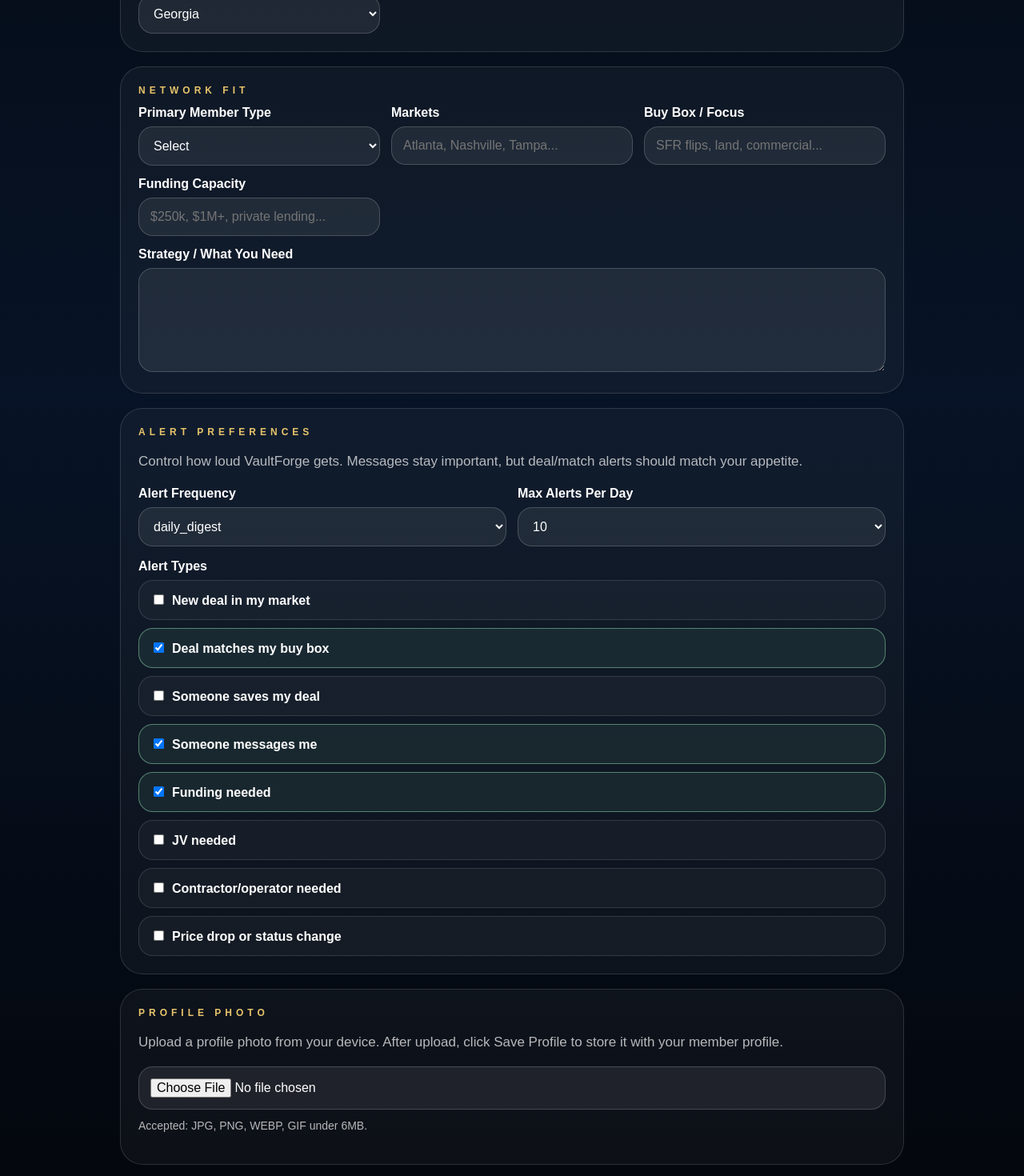
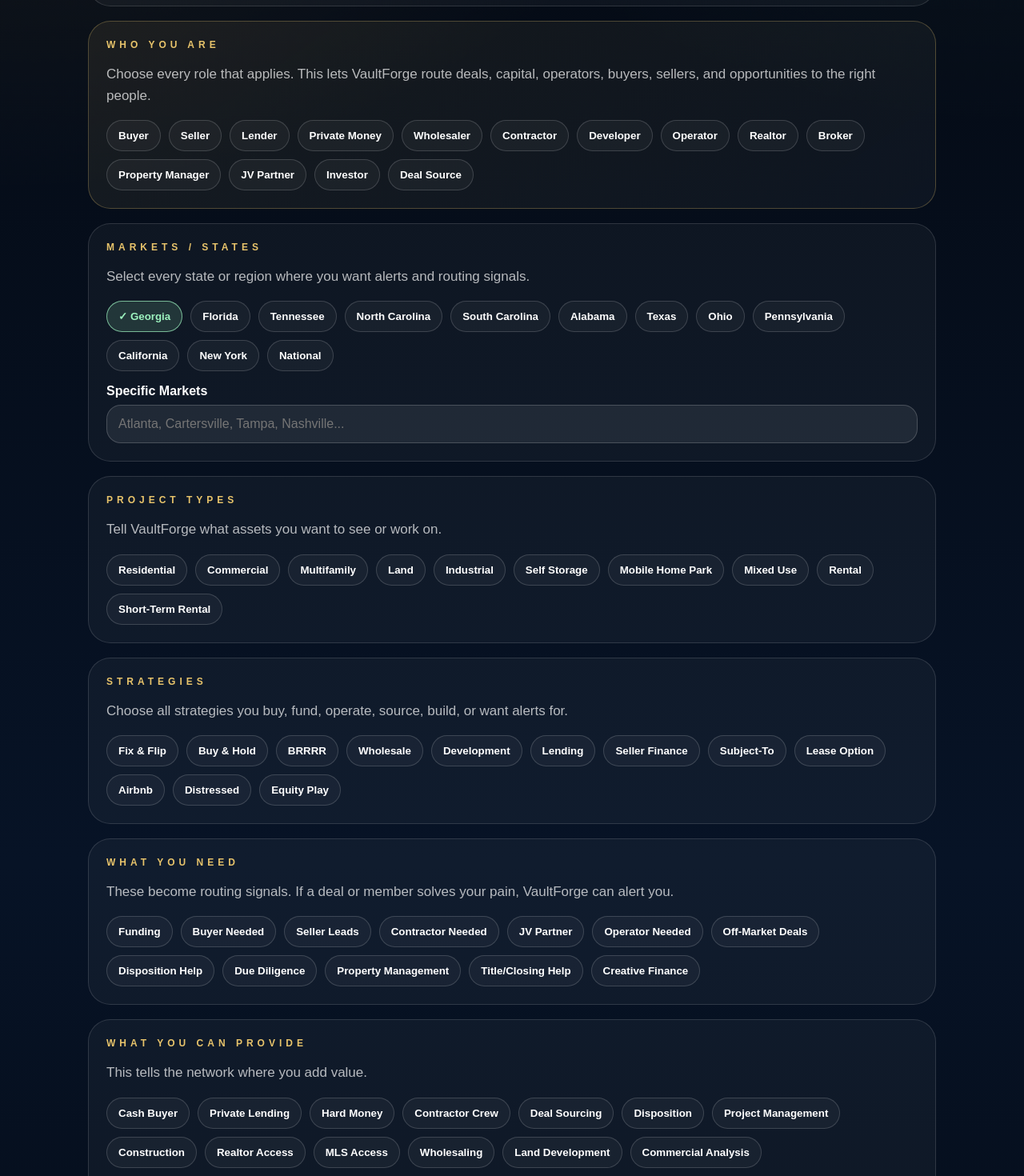
Before and after one commit to bcrsoutheast-lang/vaultforge-full, a Next.js app: page /profile in a window 1280 px wide. Shown: the part 900-2370 px from the top of the page at 80% size. Built offline with nearby package versions, Linux system fonts and the light colour scheme.

Commit message:
Add files via upload

```diff
--- a/app/profile/page.tsx
+++ b/app/profile/page.tsx
@@ -6,41 +6,119 @@
 
 const PROFILE_BUCKET = "profile-photo";
 
-const states = [
+const STATE_OPTIONS = [
   "Georgia",
+  "Florida",
   "Tennessee",
-  "Florida",
   "North Carolina",
   "South Carolina",
+  "Alabama",
   "Texas",
-  "Alabama",
+  "Ohio",
+  "Pennsylvania",
   "California",
   "New York",
-  "Ohio",
-  "Pennsylvania",
-  "Other",
+  "National",
 ];
 
-const memberTypes = [
+const MEMBER_TYPE_OPTIONS = [
   "Buyer",
+  "Seller",
   "Lender",
+  "Private Money",
+  "Wholesaler",
   "Contractor",
-  "Wholesaler",
   "Developer",
   "Operator",
+  "Realtor",
+  "Broker",
+  "Property Manager",
+  "JV Partner",
+  "Investor",
   "Deal Source",
-  "Investor",
 ];
 
-const alertTypeOptions = [
+const PROPERTY_TYPE_OPTIONS = [
+  "Residential",
+  "Commercial",
+  "Multifamily",
+  "Land",
+  "Industrial",
+  "Self Storage",
+  "Mobile Home Park",
+  "Mixed Use",
+  "Rental",
+  "Short-Term Rental",
+];
+
+const STRATEGY_OPTIONS = [
+  "Fix & Flip",
+  "Buy & Hold",
+  "BRRRR",
+  "Wholesale",
+  "Development",
+  "Lending",
+  "Seller Finance",
+  "Subject-To",
+  "Lease Option",
+  "Airbnb",
+  "Distressed",
+  "Equity Play",
+];
+
+const NEED_OPTIONS = [
+  "Funding",
+  "Buyer Needed",
+  "Seller Leads",
+  "Contractor Needed",
+  "JV Partner",
+  "Operator Needed",
+  "Off-Market Deals",
+  "Disposition Help",
+  "Due Diligence",
+  "Property Management",
+  "Title/Closing Help",
+  "Creative Finance",
+];
+
+const CAN_PROVIDE_OPTIONS = [
+  "Cash Buyer",
+  "Private Lending",
+  "Hard Money",
+  "Contractor Crew",
+  "Deal Sourcing",
+  "Disposition",
+  "Project Management",
+  "Construction",
+  "Realtor Access",
+  "MLS Access",
+  "Wholesaling",
+  "Land Development",
+  "Commercial Analysis",
+  "Local Market Knowledge",
+];
+
+const ALERT_TYPE_OPTIONS = [
+  "Deal matches my buy box",
   "New deal in my market",
-  "Deal matches my buy box",
+  "Buyer match",
+  "Funding match",
+  "Contractor/operator match",
+  "JV opportunity",
+  "Distressed opportunity",
+  "High-margin deal",
   "Someone saves my deal",
   "Someone messages me",
-  "Funding needed",
-  "JV needed",
-  "Contractor/operator needed",
   "Price drop or status change",
+  "AI opportunity signal",
+];
+
+const ALERT_FREQUENCIES = [
+  { label: "Instant", value: "instant" },
+  { label: "High Priority Only", value: "high_priority" },
+  { label: "Daily Digest", value: "daily_digest" },
+  { label: "Weekly Digest", value: "weekly_digest" },
+  { label: "Silent Mode", value: "off" },
 ];
 
 const page: React.CSSProperties = {
@@ -52,7 +130,7 @@
   fontFamily: "Arial, sans-serif",
 };
 
-const wrap: React.CSSProperties = { maxWidth: 980, margin: "0 auto" };
+const wrap: React.CSSProperties = { maxWidth: 1060, margin: "0 auto" };
 
 const hero: React.CSSProperties = {
   border: "1px solid rgba(232,196,107,.30)",
@@ -69,6 +147,13 @@
   borderRadius: 28,
   padding: 22,
   marginBottom: 18,
+};
+
+const goldPane: React.CSSProperties = {
+  ...pane,
+  border: "1px solid rgba(232,196,107,.28)",
+  background:
+    "linear-gradient(145deg, rgba(232,196,107,.08), rgba(255,255,255,.035))",
 };
 
 const grid: React.CSSProperties = {
@@ -134,30 +219,50 @@
   fontSize: 17,
 };
 
+const chipWrap: React.CSSProperties = {
+  display: "flex",
+  flexWrap: "wrap",
+  gap: 10,
+};
+
+function readCookie(name: string) {
+  if (typeof document === "undefined") return "";
+  const match = document.cookie
+    .split(";")
+    .map((part) => part.trim())
+    .find((part) => part.startsWith(`${name}=`));
+
+  if (!match) return "";
+
+  try {
+    return decodeURIComponent(match.slice(name.length + 1));
+  } catch {
+    return match.slice(name.length + 1);
+  }
+}
+
 function getEmail() {
   if (typeof window === "undefined") return "";
   return (
     localStorage.getItem("vf_email") ||
     sessionStorage.getItem("vf_email") ||
+    readCookie("vf_email") ||
     ""
   )
     .trim()
     .toLowerCase();
 }
 
-function splitList(value: any) {
-  if (Array.isArray(value)) return value.join(", ");
-  return String(value || "");
-}
-
-function arrayValue(value: any): string[] {
-  if (Array.isArray(value)) return value.map(String);
+function asArray(value: any): string[] {
+  if (Array.isArray(value)) return value.map(String).map((x) => x.trim()).filter(Boolean);
 
   if (typeof value === "string" && value.trim()) {
     try {
       const parsed = JSON.parse(value);
-      if (Array.isArray(parsed)) return parsed.map(String);
-    } catch {}
+      if (Array.isArray(parsed)) return parsed.map(String).map((x) => x.trim()).filter(Boolean);
+    } catch {
+      // continue
+    }
 
     return value
       .split(",")
@@ -168,10 +273,28 @@
   return [];
 }
 
+function joinList(value: any) {
+  return asArray(value).join(", ");
+}
+
 function completionScore(form: Record<string, any>) {
   const required = ["email", "full_name", "phone", "role", "city", "state"];
-  const done = required.filter((key) => String(form[key] || "").trim()).length;
-  return Math.round((done / required.length) * 100);
+  const requiredDone = required.filter((key) => String(form[key] || "").trim()).length;
+
+  const intelligenceFields = [
+    form.member_types?.length,
+    form.buy_box_states?.length,
+    form.buy_box_types?.length,
+    form.buy_box_strategies?.length,
+    form.needs?.length,
+    form.can_provide?.length,
+  ];
+
+  const intelligenceDone = intelligenceFields.filter(Boolean).length;
+  const base = (requiredDone / required.length) * 70;
+  const smart = (intelligenceDone / intelligenceFields.length) * 30;
+
+  return Math.round(base + smart);
 }
 
 function safeFileName(value: string) {
@@ -213,6 +336,11 @@
   });
 }
 
+function toggleInList(list: string[], value: string) {
+  if (list.includes(value)) return list.filter((item) => item !== value);
+  return [...list, value];
+}
+
 export default function ProfilePage() {
   const [form, setForm] = useState<Record<string, any>>({
     email: "",
@@ -223,18 +351,19 @@
     city: "",
     state: "Georgia",
     markets: "",
-    member_types: "",
     buy_box: "",
     funding_capacity: "",
     strategy: "",
     profile_photo_url: "",
     alert_frequency: "daily_digest",
     max_alerts_per_day: "10",
-    alert_types: [
-      "Deal matches my buy box",
-      "Someone messages me",
-      "Funding needed",
-    ],
+    alert_types: ["Deal matches my buy box", "Someone messages me", "Funding needed"],
+    member_types: ["Buyer"],
+    buy_box_states: ["Georgia"],
+    buy_box_types: [],
+    buy_box_strategies: [],
+    needs: [],
+    can_provide: [],
   });
 
   const [status, setStatus] = useState("Loading profile...");
@@ -248,19 +377,11 @@
     setForm((current) => ({ ...current, [key]: value }));
   }
 
-  function toggleAlertType(type: string) {
-    const current: string[] = Array.isArray(form.alert_types)
-      ? form.alert_types
-      : [];
-
-    if (current.includes(type)) {
-      update(
-        "alert_types",
-        current.filter((item) => item !== type)
-      );
-    } else {
-      update("alert_types", [...current, type]);
-    }
+  function toggle(key: string, value: string) {
+    setForm((current) => {
+      const currentList = asArray(current[key]);
+      return { ...current, [key]: toggleInList(currentList, value) };
+    });
   }
 
   async function uploadProfilePhoto(file: File) {
@@ -334,25 +455,37 @@
       const data = await res.json();
       const profile = data?.profile || {};
 
+      const loadedMemberTypes = asArray(profile.member_types || profile.memberTypes);
+      const loadedStates = asArray(profile.buy_box_states || profile.markets || profile.market_states);
+      const loadedTypes = asArray(profile.buy_box_types || profile.property_types || profile.asset_types);
+      const loadedStrategies = asArray(profile.buy_box_strategies || profile.strategies);
+      const loadedNeeds = asArray(profile.needs || profile.deal_needs || profile.what_i_need);
+      const loadedProvide = asArray(profile.can_provide || profile.what_i_provide);
+
       setForm({
         email: profile.email || email,
         full_name: profile.full_name || profile.fullName || profile.name || "",
         phone: profile.phone || "",
         company: profile.company || "",
-        role: profile.role || profile.member_role || "",
+        role: profile.role || profile.member_role || loadedMemberTypes[0] || "",
         city: profile.city || "",
-        state: profile.state || "Georgia",
-        markets: splitList(profile.markets),
-        member_types: splitList(profile.member_types || profile.memberTypes),
+        state: profile.state || loadedStates[0] || "Georgia",
+        markets: profile.markets || joinList(loadedStates),
+        member_types: loadedMemberTypes.length ? loadedMemberTypes : asArray(profile.role || profile.member_role),
         buy_box: profile.buy_box || profile.buyBox || "",
         funding_capacity: profile.funding_capacity || profile.fundingCapacity || "",
         strategy: profile.strategy || "",
         profile_photo_url: profile.profile_photo_url || profile.profilePhotoUrl || "",
         alert_frequency: profile.alert_frequency || "daily_digest",
         max_alerts_per_day: String(profile.max_alerts_per_day || 10),
-        alert_types: arrayValue(profile.alert_types).length
-          ? arrayValue(profile.alert_types)
+        alert_types: asArray(profile.alert_types).length
+          ? asArray(profile.alert_types)
           : ["Deal matches my buy box", "Someone messages me", "Funding needed"],
+        buy_box_states: loadedStates.length ? loadedStates : [profile.state || "Georgia"],
+        buy_box_types: loadedTypes,
+        buy_box_strategies: loadedStrategies,
+        needs: loadedNeeds,
+        can_provide: loadedProvide,
       });
 
       setComplete(Boolean(profile.profile_complete));
@@ -368,20 +501,35 @@
 
     try {
       const email = form.email || getEmail();
+      const primaryRole = asArray(form.member_types)[0] || form.role;
+
+      const payload = {
+        ...form,
+        email,
+        role: primaryRole,
+        member_role: primaryRole,
+        state: form.state || asArray(form.buy_box_states)[0] || "Georgia",
+        markets: joinList(form.buy_box_states),
+        member_types: asArray(form.member_types),
+        buy_box_states: asArray(form.buy_box_states),
+        buy_box_types: asArray(form.buy_box_types),
+        buy_box_strategies: asArray(form.buy_box_strategies),
+        needs: asArray(form.needs),
+        deal_needs: asArray(form.needs),
+        what_i_need: asArray(form.needs),
+        can_provide: asArray(form.can_provide),
+        what_i_provide: asArray(form.can_provide),
+        alert_types: asArray(form.alert_types),
+        max_alerts_per_day: Number(form.max_alerts_per_day || 10),
+      };
+
       const res = await fetch("/api/profile/save", {
         method: "POST",
         headers: {
           "Content-Type": "application/json",
           "x-vf-email": email,
         },
-        body: JSON.stringify({
-          ...form,
-          email,
-          markets: form.markets,
-          member_types: form.member_types,
-          alert_types: form.alert_types,
-          max_alerts_per_day: Number(form.max_alerts_per_day || 10),
-        }),
+        body: JSON.stringify(payload),
       });
 
       const data = await res.json();
@@ -393,7 +541,7 @@
       setComplete(Boolean(data?.profile_complete));
       setStatus(
         data?.profile_complete
-          ? "Profile complete. Payment step is ready."
+          ? "Profile complete. Smart routing is now stronger."
           : "Profile saved. Complete required fields to unlock payment step."
       );
 
@@ -413,7 +561,7 @@
     <main style={page}>
       <div style={wrap}>
         <section style={hero}>
-          <div style={eyebrow}>Member Profile</div>
+          <div style={eyebrow}>Member Intelligence Profile</div>
           <h1
             style={{
               fontSize: "clamp(54px, 12vw, 96px)",
@@ -421,12 +569,14 @@
               margin: "0 0 18px",
             }}
           >
-            Profile, routing, alerts.
+            Train your VaultForge engine.
           </h1>
           <p style={{ ...muted, fontSize: 20 }}>
-            Your profile controls member type, markets, buy box, routing, and alert volume.
+            Your profile now powers smart alerts, member routing, deal matching, buy-box intelligence,
+            market signals, and future AI recommendations.
           </p>
           <Link href="/dashboard" style={ghost}>Dashboard</Link>
+          <Link href="/alerts" style={ghost}>Alerts</Link>
           <Link href="/payment" style={ghost}>Payment</Link>
           <Link href="/logout" style={ghost}>Logout</Link>
         </section>
@@ -486,53 +636,121 @@
             <Field label="Phone" value={form.phone} onChange={(v) => update("phone", v)} />
             <Field label="Company" value={form.company} onChange={(v) => update("company", v)} />
             <Field
-              label="Primary Role"
-              value={form.role}
-              onChange={(v) => update("role", v)}
-              placeholder="Buyer, lender, investor, contractor..."
+              label="City"
+              value={form.city}
+              onChange={(v) => update("city", v)}
+              placeholder="Atlanta, Tampa, Nashville..."
             />
-            <Field label="City" value={form.city} onChange={(v) => update("city", v)} />
-            <Select label="State" value={form.state} onChange={(v) => update("state", v)} options={states} />
+            <Select label="Home State" value={form.state} onChange={(v) => update("state", v)} options={STATE_OPTIONS} />
+          </div>
+        </section>
+
+        <section style={goldPane}>
+          <div style={eyebrow}>Who You Are</div>
+          <p style={muted}>
+            Choose every role that applies. This lets VaultForge route deals, capital, operators,
+            buyers, sellers, and opportunities to the right people.
+          </p>
+          <ChipGroup
+            values={form.member_types}
+            options={MEMBER_TYPE_OPTIONS}
+            onToggle={(value) => toggle("member_types", value)}
+          />
+        </section>
+
+        <section style={pane}>
+          <div style={eyebrow}>Markets / States</div>
+          <p style={muted}>
+            Select every state or region where you want alerts and routing signals.
+          </p>
+          <ChipGroup
+            values={form.buy_box_states}
+            options={STATE_OPTIONS}
+            onToggle={(value) => toggle("buy_box_states", value)}
+          />
+          <div style={{ marginTop: 16 }}>
+            <Field
+              label="Specific Markets"
+              value={form.markets}
+              onChange={(v) => update("markets", v)}
+              placeholder="Atlanta, Cartersville, Tampa, Nashville..."
+            />
           </div>
         </section>
 
         <section style={pane}>
-          <div style={eyebrow}>Network Fit</div>
+          <div style={eyebrow}>Project Types</div>
+          <p style={muted}>
+            Tell VaultForge what assets you want to see or work on.
+          </p>
+          <ChipGroup
+            values={form.buy_box_types}
+            options={PROPERTY_TYPE_OPTIONS}
+            onToggle={(value) => toggle("buy_box_types", value)}
+          />
+        </section>
+
+        <section style={pane}>
+          <div style={eyebrow}>Strategies</div>
+          <p style={muted}>
+            Choose all strategies you buy, fund, operate, source, build, or want alerts for.
+          </p>
+          <ChipGroup
+            values={form.buy_box_strategies}
+            options={STRATEGY_OPTIONS}
+            onToggle={(value) => toggle("buy_box_strategies", value)}
+          />
+        </section>
+
+        <section style={pane}>
+          <div style={eyebrow}>What You Need</div>
+          <p style={muted}>
+            These become routing signals. If a deal or member solves your pain, VaultForge can alert you.
+          </p>
+          <ChipGroup
+            values={form.needs}
+            options={NEED_OPTIONS}
+            onToggle={(value) => toggle("needs", value)}
+          />
+        </section>
+
+        <section style={pane}>
+          <div style={eyebrow}>What You Can Provide</div>
+          <p style={muted}>
+            This tells the network where you add value.
+          </p>
+          <ChipGroup
+            values={form.can_provide}
+            options={CAN_PROVIDE_OPTIONS}
+            onToggle={(value) => toggle("can_provide", value)}
+          />
+        </section>
+
+        <section style={pane}>
+          <div style={eyebrow}>Buy Box Details</div>
           <div style={grid}>
-            <Select
-              label="Primary Member Type"
-              value={form.member_types}
-              onChange={(v) => update("member_types", v)}
-              options={memberTypes}
-            />
-            <Field
-              label="Markets"
-              value={form.markets}
-              onChange={(v) => update("markets", v)}
-              placeholder="Atlanta, Nashville, Tampa..."
-            />
             <Field
               label="Buy Box / Focus"
               value={form.buy_box}
               onChange={(v) => update("buy_box", v)}
-              placeholder="SFR flips, land, commercial..."
+              placeholder="SFR flips, 70% ARV, vacant land, value-add commercial..."
             />
             <Field
               label="Funding Capacity"
               value={form.funding_capacity}
               onChange={(v) => update("funding_capacity", v)}
-              placeholder="$250k, $1M+, private lending..."
+              placeholder="$250k cash, $1M private lending, JV equity..."
             />
           </div>
           <div style={{ marginTop: 14 }}>
-            <Text label="Strategy / What You Need" value={form.strategy} onChange={(v) => update("strategy", v)} />
+            <Text label="Strategy / Notes / What You Want VaultForge To Watch For" value={form.strategy} onChange={(v) => update("strategy", v)} />
           </div>
         </section>
 
         <section style={pane}>
           <div style={eyebrow}>Alert Preferences</div>
           <p style={muted}>
-            Control how loud VaultForge gets. Messages stay important, but deal/match alerts should match your appetite.
+            Control how loud VaultForge gets. The smarter your selections, the smarter your alerts.
           </p>
 
           <div style={grid}>
@@ -540,7 +758,8 @@
               label="Alert Frequency"
               value={form.alert_frequency}
               onChange={(v) => update("alert_frequency", v)}
-              options={["instant", "daily_digest", "weekly_digest", "off"]}
+              options={ALERT_FREQUENCIES.map((item) => item.value)}
+              labels={Object.fromEntries(ALERT_FREQUENCIES.map((item) => [item.value, item.label]))}
             />
             <Select
               label="Max Alerts Per Day"
@@ -552,38 +771,11 @@
 
           <div style={{ marginTop: 16 }}>
             <div style={label}>Alert Types</div>
-            <div style={{ display: "grid", gap: 10 }}>
-              {alertTypeOptions.map((type) => {
-                const checked =
-                  Array.isArray(form.alert_types) && form.alert_types.includes(type);
-
-                return (
-                  <label
-                    key={type}
-                    style={{
-                      border: checked
-                        ? "1px solid rgba(157,243,191,.45)"
-                        : "1px solid rgba(255,255,255,.13)",
-                      background: checked
-                        ? "rgba(157,243,191,.08)"
-                        : "rgba(255,255,255,.035)",
-                      borderRadius: 18,
-                      padding: 14,
-                      cursor: "pointer",
-                      fontWeight: 800,
-                    }}
-                  >
-                    <input
-                      type="checkbox"
-                      checked={checked}
-                      onChange={() => toggleAlertType(type)}
-                      style={{ marginRight: 10 }}
-                    />
-                    {type}
-                  </label>
-                );
-              })}
-            </div>
+            <ChipGroup
+              values={form.alert_types}
+              options={ALERT_TYPE_OPTIONS}
+              onToggle={(value) => toggle("alert_types", value)}
+            />
           </div>
         </section>
 
@@ -644,10 +836,54 @@
             opacity: saving || uploadingPhoto ? 0.65 : 1,
           }}
         >
-          {saving ? "Saving Profile..." : uploadingPhoto ? "Uploading Photo..." : "Save Profile"}
+          {saving ? "Saving Profile..." : uploadingPhoto ? "Uploading Photo..." : "Save Smart Profile"}
         </button>
       </div>
     </main>
+  );
+}
+
+function ChipGroup({
+  values,
+  options,
+  onToggle,
+}: {
+  values: string[];
+  options: string[];
+  onToggle: (value: string) => void;
+}) {
+  const selected = asArray(values);
+
+  return (
+    <div style={chipWrap}>
+      {options.map((option) => {
+        const active = selected.includes(option);
+
+        return (
+          <button
+            key={option}
+            type="button"
+            onClick={() => onToggle(option)}
+            style={{
+              border: active
+                ? "1px solid rgba(157,243,191,.70)"
+                : "1px solid rgba(255,255,255,.16)",
+              background: active
+                ? "rgba(157,243,191,.14)"
+                : "rgba(255,255,255,.04)",
+              color: active ? "#9df3bf" : "white",
+              borderRadius: 999,
+              padding: "11px 14px",
+              fontWeight: 900,
+              cursor: "pointer",
+            }}
+          >
+            {active ? "✓ " : ""}
+            {option}
+          </button>
+        );
+      })}
+    </div>
   );
 }
 
@@ -680,11 +916,13 @@
   value,
   onChange,
   options,
+  labels = {},
 }: {
   label: string;
   value: string;
   onChange: (v: string) => void;
   options: string[];
+  labels?: Record<string, string>;
 }) {
   return (
     <div>
@@ -697,7 +935,7 @@
         <option value="" style={{ color: "#111" }}>Select</option>
         {options.map((option) => (
           <option key={option} value={option} style={{ color: "#111" }}>
-            {option}
+            {labels[option] || option}
           </option>
         ))}
       </select>
@@ -718,7 +956,7 @@
     <div>
       <label style={label}>{labelText}</label>
       <textarea
-        style={{ ...input, minHeight: 130, resize: "vertical" }}
+        style={{ ...input, minHeight: 150, resize: "vertical" }}
         value={value}
         onChange={(event) => onChange(event.target.value)}
       />
```
